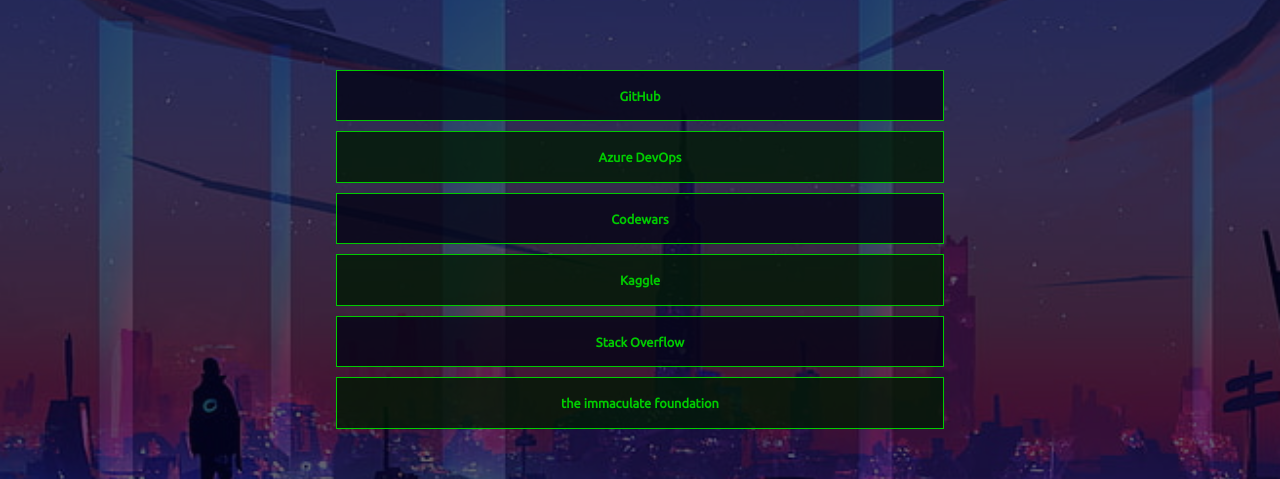
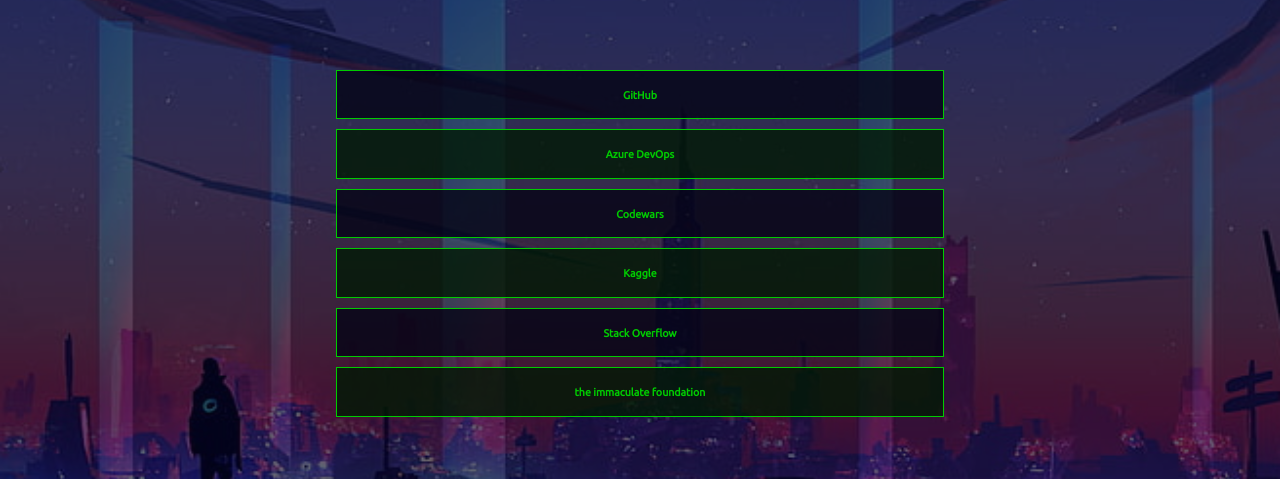
Before and after one commit to iamasteriix/iamasteriix.github.io, a React (Create React App) app: page / in a window 1280 px wide. Shown: the part 124-603 px from the top of the page. Built offline with nearby package versions, Linux system fonts and the light colour scheme.

Commit message:
widened showcase area profile links

```diff
--- a/src/App.css
+++ b/src/App.css
@@ -92,14 +92,6 @@
   text-decoration: none;
   color: var(--hacker);
   font-size: 1rem;
-}
-.showcase__fade-bottom {
-  height: 10rem;
-  background-image: linear-gradient(182deg, transparent, var(--bg), var(--bg) 80%);
-  margin: auto 0 -5rem 0;
-  box-shadow: none;
-  position: absolute;
-  bottom: 0;
 }
 
 /* ==================== INFO ======================= */
--- a/src/Showcase.js
+++ b/src/Showcase.js
@@ -39,22 +39,22 @@
                 <table>
                     <tbody>
                         <tr>
-                            <td><h5><a href="http://github.com/ceejay-el"> GitHub </a></h5></td>
+                            <td><a href="http://github.com/ceejay-el"><h5>GitHub</h5></a></td>
                         </tr>
                         <tr>
-                            <td><h5><a href="https://dev.azure.com/juniorchuck7"> Azure DevOps </a></h5></td>
+                            <td><a href="https://dev.azure.com/juniorchuck7"><h5>Azure DevOps</h5></a></td>
                         </tr>
                         <tr>
-                            <td><h5><a href="https://www.codewars.com/users/iamasteriix"> Codewars </a></h5></td>
+                            <td><a href="https://www.codewars.com/users/iamasteriix"><h5>Codewars</h5></a></td>
                         </tr>
                         <tr>
-                            <td><h5><a href="https://www.kaggle.com/iamasteriix"> Kaggle </a></h5></td>
+                            <td><a href="https://www.kaggle.com/iamasteriix"><h5>Kaggle</h5></a></td>
                         </tr>
                         <tr>
-                            <td><h5><a href="https://stackoverflow.com/users/13224286/ioi">Stack Overflow</a></h5></td>
+                            <td><a href="https://stackoverflow.com/users/13224286/ioi"><h5>Stack Overflow</h5></a></td>
                         </tr>
                         <tr>
-                            <td><h5><a href="http://immaculatefoundation.org"> the immaculate foundation </a></h5></td>
+                            <td><a href="http://immaculatefoundation.org"><h5>the immaculate foundation</h5></a></td>
                         </tr>
                     </tbody>
                 </table>
```
